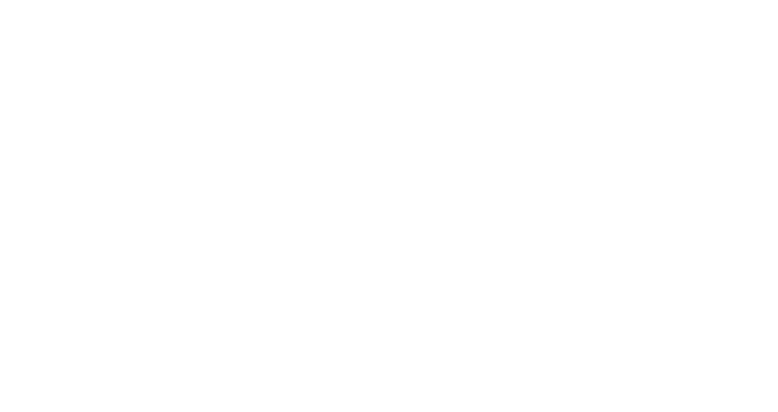
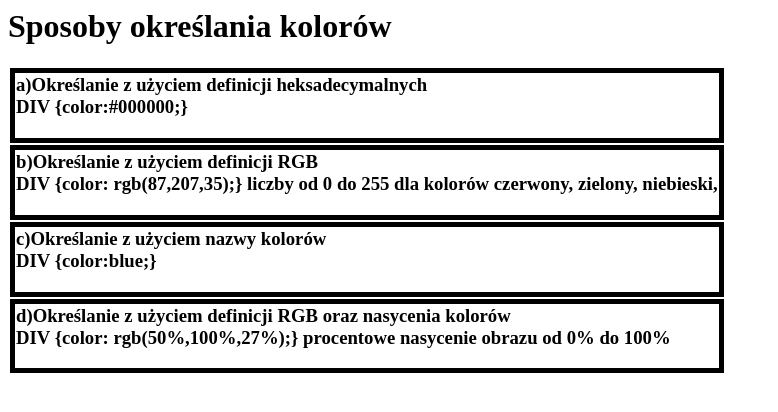
Before and after one commit to Rzodkiw/css, a plain HTML site: page zad14_dulski.html in a window 1280 px wide. Shown: the whole page, without its empty margins (0-778 px from the left). Drawn offline with Linux system fonts and the light colour scheme.

Commit message:
Update zad14_dulski.html

```diff
--- a/zad14_dulski.html
+++ b/zad14_dulski.html
@@ -1,8 +1,37 @@
 <html>
-<head>
-	<meta charset="utf-8">
-</head>
-<body>
-
-</body>
+    <head>
+        <META charset="UTF-8">
+    </head>
+    <body>
+            <h1> Sposoby określania kolorów </h1>
+            <style> td { border: 5px solid black; } </style>
+            <table>
+            <tr>
+			<td> <h3> a)Określanie z użyciem definicji heksadecymalnych<br>
+		 DIV {color:#000000;} </td> </h3>
+            </tr>
+            <tr>
+            <td> <h3> b)Określanie z użyciem definicji RGB<br>
+         DIV {color: rgb(87,207,35);} liczby od 0 do 255 dla kolorów czerwony, zielony, niebieski,
+            </h3>
+            </td>
+            </tr>
+            <tr>
+            <td>
+            <h3>
+         c)Określanie z użyciem nazwy kolorów<br>
+         DIV {color:blue;}
+            </h3>
+            </td>
+            </tr>
+            <tr>
+            <td>
+            <h3>
+        d)Określanie z użyciem definicji RGB oraz nasycenia kolorów<br>
+        DIV {color: rgb(50%,100%,27%);} procentowe nasycenie obrazu od 0% do 100%
+            </h3>
+            </td>
+            </tr>
+            </table>
+    </body>
 </html>
```
